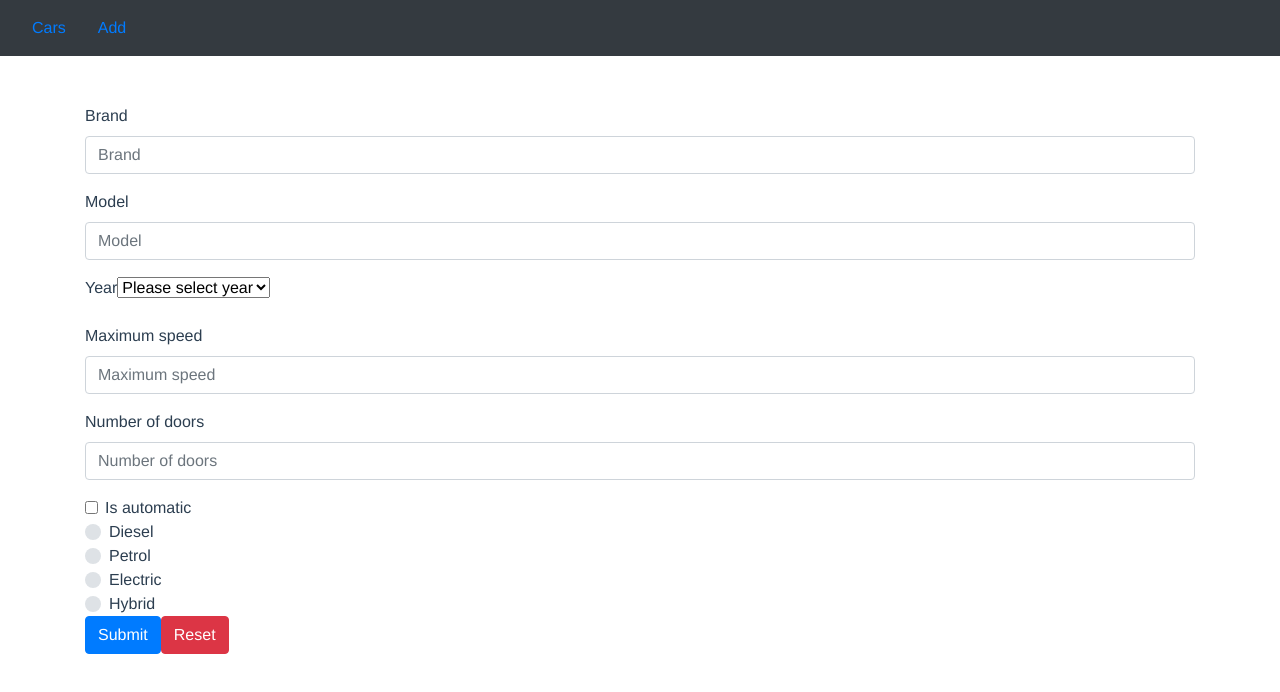
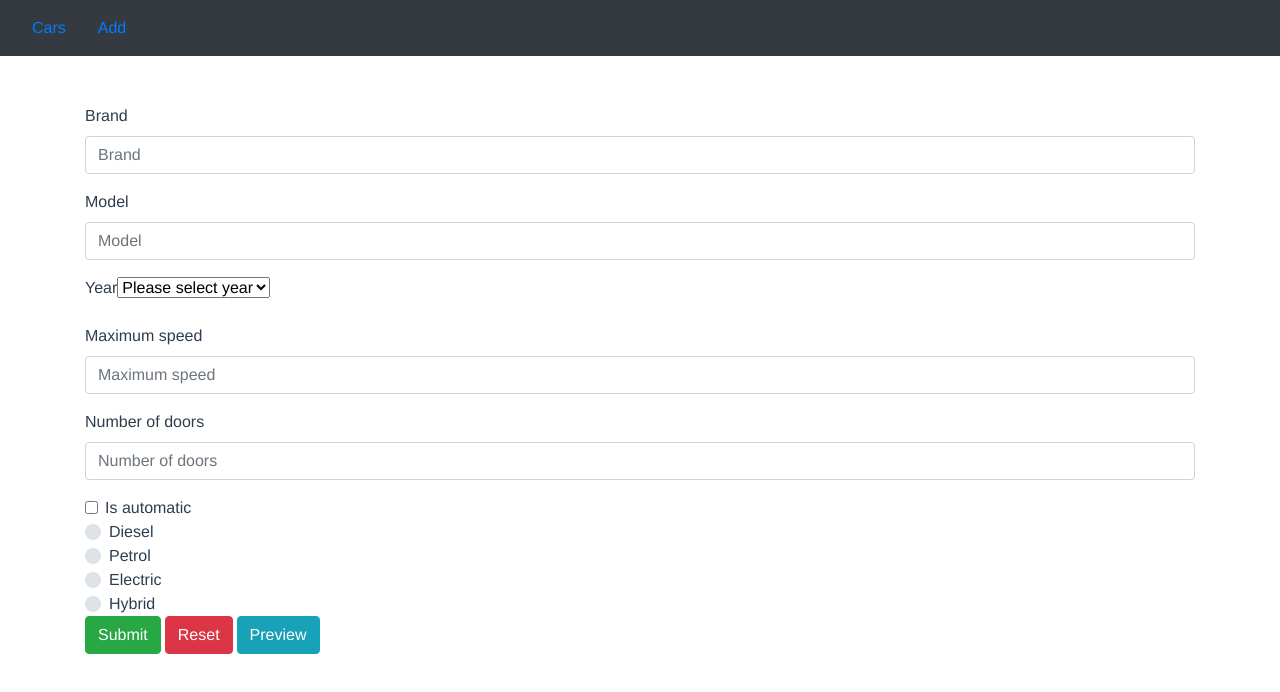
Before and after one commit to dragan023/vue-cars, a Vue app: page /#/add in a window 1280 px wide. Shown: the top 692 px of the page. Built offline with nearby package versions, Linux system fonts and the light colour scheme.

Commit message:
Zadatak 5

```diff
--- a/src/components/AddCar.vue
+++ b/src/components/AddCar.vue
@@ -108,8 +108,13 @@
         <label class="custom-control-label" for="hybrid">Hybrid</label>
       </div>
 
-      <button type="submit" class="btn btn-primary">Submit</button>
-      <button type="button" @click="handleResetForm" class="btn btn-danger">Reset</button>
+      <button type="submit" class="btn btn-success mr-1">Submit</button>
+      <button type="button" @click="handleResetForm" class="btn btn-danger mr-1">
+        Reset
+      </button>
+      <button type="button" @click="handlePreviewForm" class="btn btn-info mr-1">
+        Preview
+      </button>
     </form>
   </div>
 </template>
@@ -143,6 +148,9 @@ export default {
         this.$router.push('/cars');
       }
     },
+    handlePreviewForm() {
+      alert(JSON.stringify(this.car));
+    },
     handleResetForm() {
       this.car = {};
     }
--- a/src/components/AppCars.vue
+++ b/src/components/AppCars.vue
@@ -2,7 +2,7 @@
   <div class="container">
     <div class="row">
       <div class="col-4" v-for="car in cars" :key="car.id">
-        <div class="card" style="width: 18rem;">
+        <div class="card mb-3" style="width: 18rem;">
           <div class="card-body">
             <h5 class="card-title">{{ car.brand }}</h5>
             <p class="card-text">
```
